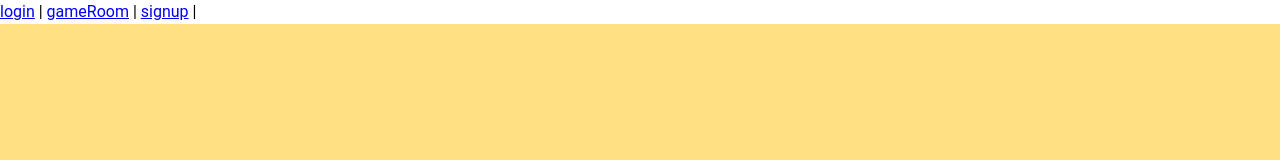
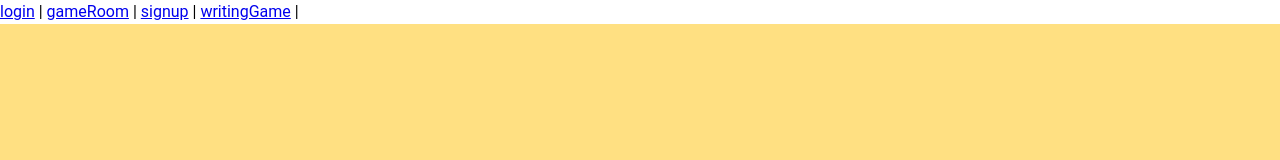
Before and after one commit to imjm/lingo-land, a Vue app in the folder lingoland-frontend/: page / in a window 1280 px wide. Shown: the top 160 px of the page. Built offline with nearby package versions, Linux system fonts and the light colour scheme.

Commit message:
Feat: writingroom 컴포넌트 제작 writingroom 컴포넌트 중 writinginput을 수정했습니다. writinggameview를 수정했습니다. 티켓: S11P12A603-248

```diff
--- a/lingoland-frontend/src/App.vue
+++ b/lingoland-frontend/src/App.vue
@@ -6,6 +6,7 @@ import { RouterView } from "vue-router";
     <RouterLink :to="{ name: 'login' }"> login</RouterLink> |
     <RouterLink :to="{ name: 'gameRoom' }"> gameRoom</RouterLink> |
     <RouterLink :to="{ name: 'signUp' }"> signup</RouterLink> |
+    <RouterLink :to="{ name: 'writingGame' }"> writingGame</RouterLink> |
     <v-app class="bg-amber-lighten-3">
         <RouterView></RouterView>
     </v-app>
--- a/lingoland-frontend/src/router/index.js
+++ b/lingoland-frontend/src/router/index.js
@@ -3,6 +3,7 @@ import GameRoomView from "@/views/GameRoomView.vue";
 import SignUpView from "@/views/SignUpView.vue";
 
 import { createRouter, createWebHistory } from "vue-router";
+import WritingGameView from "@/views/WritingGameView.vue";
 
 const router = createRouter({
     history: createWebHistory(import.meta.env.BASE_URL),
@@ -18,12 +19,16 @@ const router = createRouter({
             name: "gameRoom",
             component: GameRoomView,
         },
-
         {
             path: "/signup",
             name: "signUp",
             component: SignUpView,
         },
+        {
+            path: "/writingGame",
+            name: "writingGame",
+            component: WritingGameView,
+        },
     ],
 });
 
```
Lines whose indentation alone changed are shown as unchanged.
